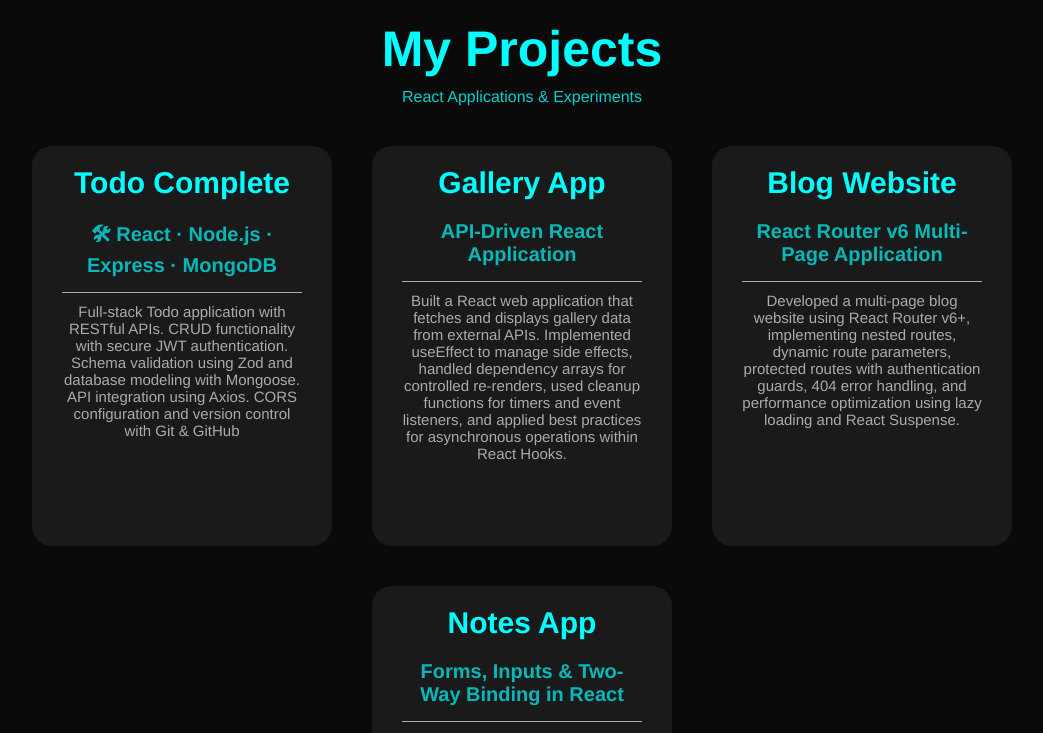
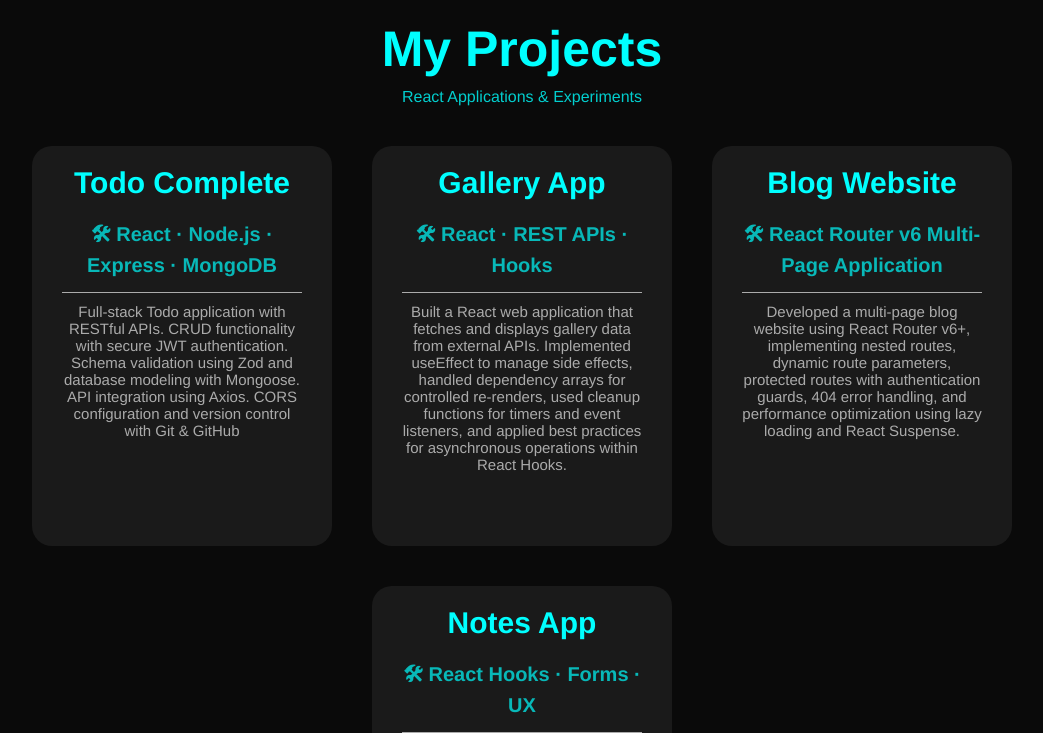
Before and after one commit to may-sec/web-projects, a React (Vite) app: page / in a window 1280 px wide. Shown: the top 733 px of the page, without its empty margins (118-1161 px from the left). Built offline with nearby package versions, Linux system fonts and the light colour scheme.

Commit message:
Update App.jsx

```diff
--- a/src/App.jsx
+++ b/src/App.jsx
@@ -12,19 +12,19 @@ const project = [
   },
   {
     projectName: "Gallery App",
-    post: "API-Driven React Application",
+    post: "🛠 React · REST APIs · Hooks",
     link: "https://may-gallery-app.vercel.app/",
     text: "Built a React web application that fetches and displays gallery data from external APIs. Implemented useEffect to manage side effects, handled dependency arrays for controlled re-renders, used cleanup functions for timers and event listeners, and applied best practices for asynchronous operations within React Hooks."
   },
   {
     projectName: "Blog Website",
-    post: "React Router v6 Multi-Page Application",
+    post: "🛠 React Router v6 Multi-Page Application",
     link: "https://may-blog-website.vercel.app/",
     text: "Developed a multi-page blog website using React Router v6+, implementing nested routes, dynamic route parameters, protected routes with authentication guards, 404 error handling, and performance optimization using lazy loading and React Suspense."
   },
   {
     projectName: "Notes App",
-    post: "Forms, Inputs & Two-Way Binding in React",
+    post: "🛠 React Hooks · Forms · UX",
     link: "https://may-notes-app.vercel.app/",
     text: "Built a notes management application focusing on controlled and uncontrolled form inputs, implemented two-way data binding, utilized useRef for uncontrolled fields, designed multi-step forms, and added undo functionality to manage user input effectively."
   // },
```
